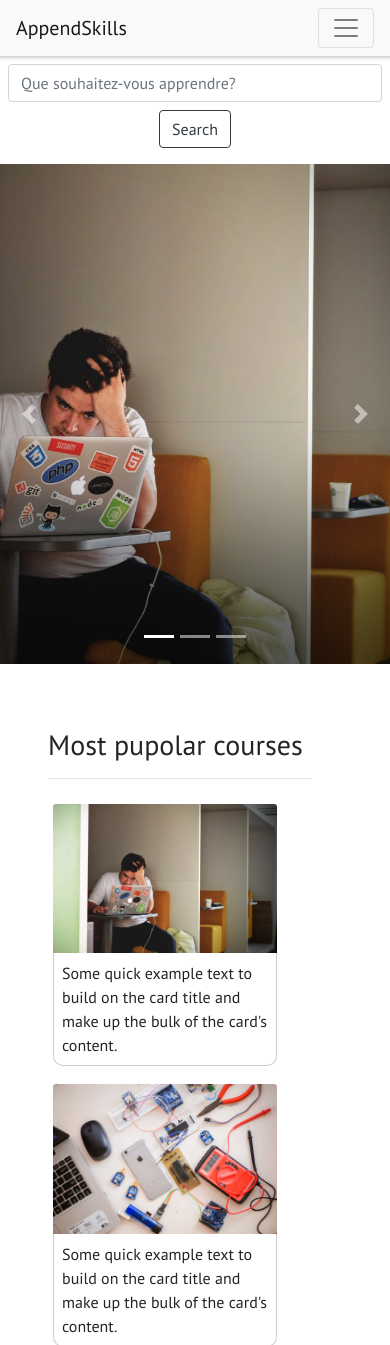
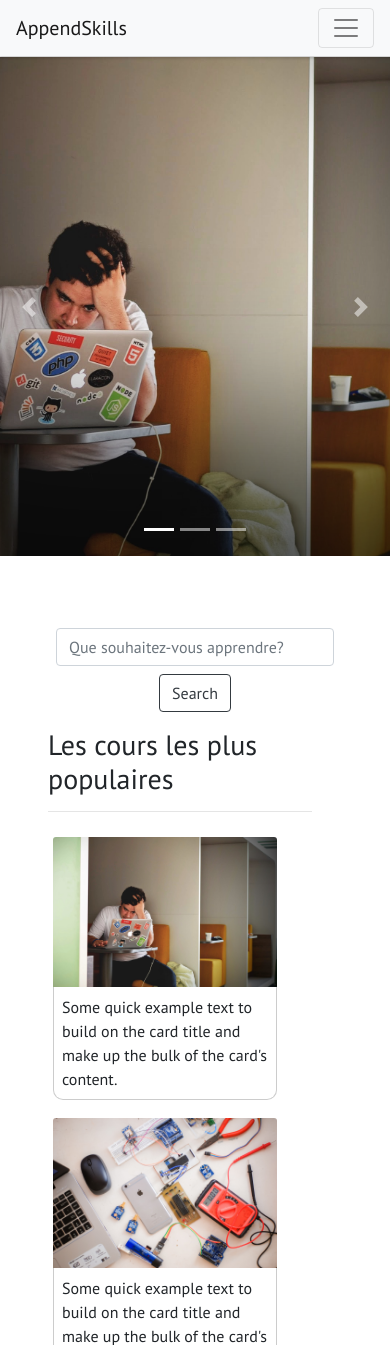
Before and after one commit to iammosab/appendSkills, a PHP site: page / in a window 390 px wide. Shown: the top 1345 px of the page. Run offline with PHP 8.4, Linux system fonts and the light colour scheme.

Commit message:
commited again

```diff
--- a/css/main.css
+++ b/css/main.css
@@ -101,9 +101,28 @@ body {
     background-color: white;
 }
 
+main {
+    box-shadow: 1px 0px 5px 5px rgb(0, 0, 0, 0.2);
+    position: relative;
+    z-index: 1;
+    width: 100%;
+    height: auto;
+}
+
 .navbar {
     position: sticky;
     z-index: 3;
     top: 0;
     box-shadow: 1px 0px 3px 2px rgb(0, 0, 0, 0.2);
 }
+
+.footer {
+    position: sticky;
+    bottom: 0;
+}
+
+@media(max-width:991px) {
+    .bd-example {
+        top: 57px;
+    }
+}
--- a/index.html
+++ b/index.html
@@ -58,14 +58,6 @@
             </div>
         </div>
     </nav>
-    <div class="search w-100 pl-2 pr-2">
-        <form class="form-inline my-2 my-lg-0 d-lg-none d-xl-none" style="justify-content: center;">
-            <input class="form-control mr-sm-2" type="search" placeholder="Que souhaitez-vous apprendre?" aria-label="Search" />
-            <button class="btn btn-outline-dark my-2 my-sm-0" type="submit">
-              Search
-            </button>
-        </form>
-    </div>
     <!--<header class="d-flex align-items-center" style="z-index: 3;height: 60px;box-shadow: 0px 0px 2px 0px grey">
         <div class="mr-auto ml-auto">
             <span class="h4 mr-3">Append Skills</span>
@@ -84,7 +76,7 @@
             </div>
         </div>
     </header>-->
-    <main style="position: relative;z-index: 1;width:100%;height:auto;">
+    <main>
         <div class="w-100  ">
             <!--<img src="img/2.jpg" style="width:100%;height:500px;object-fit:cover">-->
             <div class="bd-example">
@@ -139,10 +131,21 @@
                 </div>
             </div>
             <div id="body" class="container-fluid p-5">
+
                 <div class="container w-100 my-3">
+                    <div class="row">
+                        <div class="search w-100 pl-2 pr-2">
+                            <form class="form-inline my-2 my-lg-0 d-lg-none d-xl-none" style="justify-content: center;">
+                                <input class="form-control mr-sm-2" type="search" placeholder="Que souhaitez-vous apprendre?" aria-label="Search" />
+                                <button class="btn btn-outline-dark my-2 my-sm-0" type="submit">
+                                                          Search
+                                                        </button>
+                            </form>
+                        </div>
+                    </div>
                     <div class="row w-100">
                         <div class="w-100">
-                            <h3>Most pupolar courses</h3>
+                            <h3>Les cours les plus populaires</h3>
                             <hr>
                             <div class="container">
                                 <div class="row w-100 position-relative contents">
@@ -197,7 +200,7 @@
                     </div>
                     <div class="row w-100">
                         <div class="w-100">
-                            <h3>Most pupolar courses</h3>
+                            <h3>Les nouveaux cours en fonction de votre intérêt</h3>
                             <hr>
                             <div class="container">
                                 <div class="row w-100 position-relative contents">
@@ -309,10 +312,35 @@
             </div>
 
         </div>
+    </main>
+
+    <footer class="footer bg-dark text-light" style="width:100%;height:100%;">
+        <div class="container">
+            <div class="row p-5">
+                <div class="col-md-4">
+                    <p>Contact</p>
+                    <p>Services</p>
+                    <p>About us</p>
+
+                </div>
+                <div class="col-md-4">
+                    <p>Facebook</p>
+                    <p>Twitter</p>
+                    <p>Instagram</p>
+
+                </div>
+                <div class="col-md-4">
+                    <p>Blog</p>
+                    <p>Blog</p>
+                    <p>Blog</p>
+
+                </div>
+            </div>
+            <div class="row">
+                <p class="w-100 text-center">Droits d'auteur © 2019 AppendSkills</p>
+            </div>
         </div>
-        </div>
-
-    </main>
+    </footer>
     <script src="js/jquery-3.3.1.min.js"></script>
     <script src="js/bootstrap.min.js"></script>
     <script src="js/popper.min.js"></script>
```
Also changed, not shown: js/main.js (+18 -11 lines).
